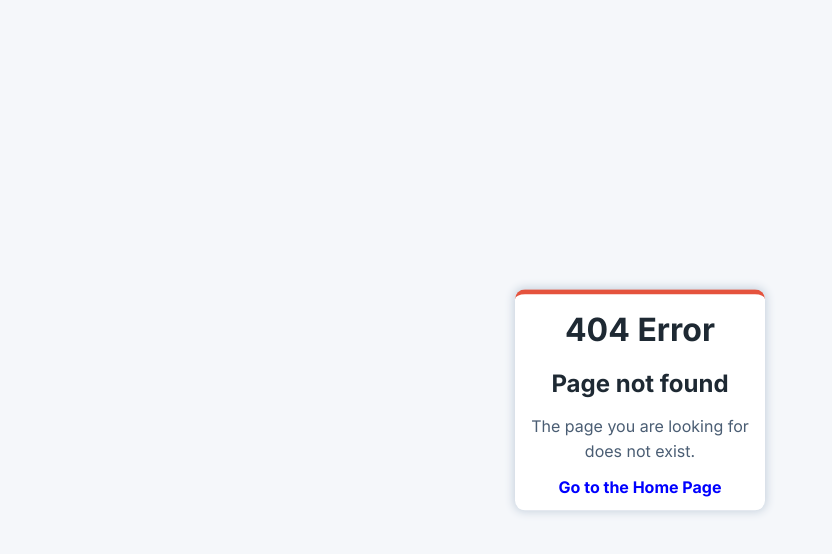
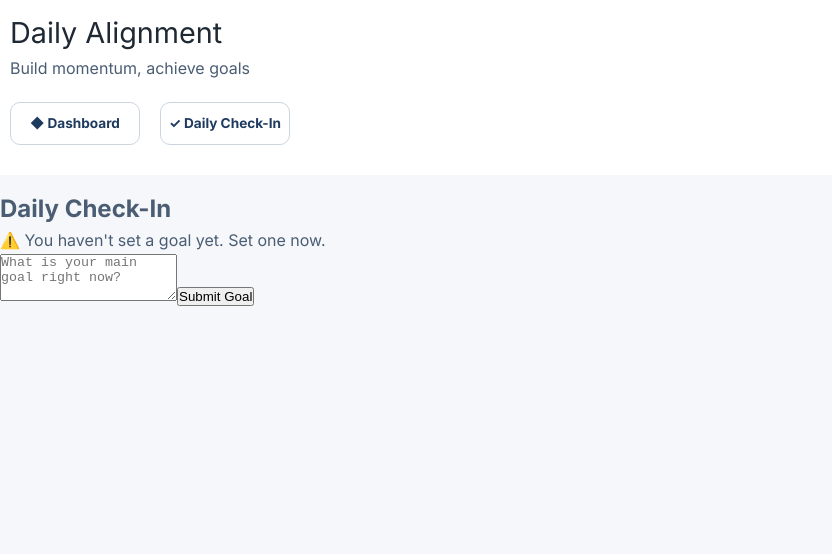
Before and after one commit to 4wiafe/daily-alignment, a React (Vite) app in the folder daily-alignment-app/: page /checkin-form in a window 1280 px wide. Before the commit this address had no page. Shown: the top 554 px of the page, without its empty margins (0-832 px from the left). Built offline with nearby package versions, Linux system fonts and the light colour scheme; a web font is replaced by a local one.

Commit message:
Add check-in forom

```diff
--- a/daily-alignment-app/src/App.jsx
+++ b/daily-alignment-app/src/App.jsx
@@ -2,6 +2,7 @@ import { Routes, Route } from "react-router-dom";
 import PageNotFound from "./components/LandingPage/sections/PageNotFound/PageNotFound";
 import LandingPage from "./components/LandingPage/LandingPage";
 import Dashboard from "./components/Dashboard/Dashboard";
+import CheckInForm from "./components/Dashboard/CheckinForm";
 import "./App.css";
 
 export default function App() {
@@ -11,6 +12,7 @@ export default function App() {
       <Routes>
         <Route path="/" element={<LandingPage />} />
         <Route path="/dashboard"  element={<Dashboard />} />
+        <Route path="/checkin-form" element={<CheckInForm />} />
         <Route path="*" element={<PageNotFound />} />
       </Routes>
     </>
--- /dev/null
+++ b/daily-alignment-app/src/components/Dashboard/CheckinForm.jsx
@@ -0,0 +1,118 @@
+import { useState, useEffect } from "react";
+import { saveCheckin } from "./services/alignmentService";
+import { Link } from "react-router-dom";
+
+const GOAL_KEY = "user_goal";
+
+export default function CheckInForm() {
+  const [goal, setGoal] = useState("");
+  const [hasGoal, setHasGoal] = useState(false);
+  const [reflection, setReflection] = useState("");
+  const [aligned, setAligned] = useState(null);
+
+  useEffect(() => {
+    const savedGoal = localStorage.getItem(GOAL_KEY);
+    if (savedGoal) {
+      setGoal(savedGoal);
+      setHasGoal(true);
+    }
+  }, []);
+
+  function handleGoalSubmit(e) {
+    e.preventDefault();
+
+    if (!goal.trim()) return;
+
+    localStorage.setItem(GOAL_KEY, goal);
+    setHasGoal(true);
+  }
+
+  function handleCheckinSubmit(e) {
+    e.preventDefault();
+
+    if (aligned === null) return;
+
+    saveCheckin(aligned, reflection);
+
+    setReflection("");
+    setAligned(null);
+  }
+
+  return (
+    <>
+      <header className="dashboard-header">
+        <nav className="dashboard-nav">
+          <div className="dashboard logo-container">
+            <Link to="/dashboard" className="dashboard logo">
+              Daily Alignment
+            </Link>
+            <p>Build momentum, achieve goals</p>
+          </div>
+
+          <div className="dashboard-links">
+            <Link to="/dashboard" className="dashboard-link">
+              Dashboard
+            </Link>
+            <Link to="/checkin-form" className="check-in-link">
+              Daily Check-In
+            </Link>
+          </div>
+        </nav>
+      </header>
+
+      {!hasGoal ? (
+        <div className="checkin-card">
+          <h2>Daily Check-In</h2>
+
+          <p>⚠️ You haven't set a goal yet. Set one now.</p>
+
+          <form onSubmit={handleGoalSubmit}>
+            <textarea
+              placeholder="What is your main goal right now?"
+              value={goal}
+              onChange={(e) => setGoal(e.target.value)}
+              rows={3}
+            />
+
+            <button type="submit">Submit Goal</button>
+          </form>
+        </div>
+      ) : (
+        <div className="checkin-card">
+          <h2>What did you work on today?</h2>
+
+          <form onSubmit={handleCheckinSubmit}>
+            <textarea
+              placeholder="Write your reflection..."
+              value={reflection}
+              onChange={(e) => setReflection(e.target.value)}
+              rows={4}
+            />
+
+            <div className="alignment-buttons">
+              <p>Did this help your goal?</p>
+
+              <button
+                type="button"
+                className={aligned === true ? "active" : ""}
+                onClick={() => setAligned(true)}
+              >
+                Yes, aligned
+              </button>
+
+              <button
+                type="button"
+                className={aligned === false ? "active" : ""}
+                onClick={() => setAligned(false)}
+              >
+                No, not aligned
+              </button>
+            </div>
+
+            <button type="submit">Submit Check-In</button>
+          </form>
+        </div>
+      )}
+    </>
+  );
+}
--- a/daily-alignment-app/src/components/Dashboard/Dashboard.css
+++ b/daily-alignment-app/src/components/Dashboard/Dashboard.css
@@ -124,7 +124,7 @@
 
 .bento {
   width: 100%;
-  max-width: 1500px;
+  max-width: 1000px;
   padding: 10px;
   margin: 20px auto;
   display: grid;
@@ -162,6 +162,10 @@
   font-size: 1.3rem;
 }
 
+.checkin-card {
+  margin-top: 190px;
+}
+
 @media screen and (min-width: 580px) {
   .recent-checkins {
     grid-column: span 2;
--- a/daily-alignment-app/src/components/Dashboard/Dashboard.jsx
+++ b/daily-alignment-app/src/components/Dashboard/Dashboard.jsx
@@ -21,7 +21,7 @@ export default function Dashboard() {
             <Link to="/dashboard" className="dashboard-link">
               Dashboard
             </Link>
-            <Link to="/checkIn" className="check-in-link">
+            <Link to="/checkin-form" className="check-in-link">
               Daily Check-In
             </Link>
           </div>
```
